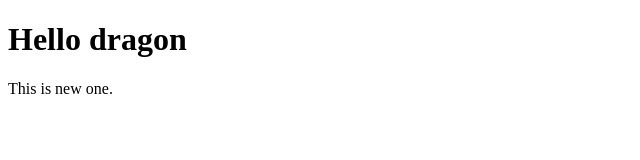
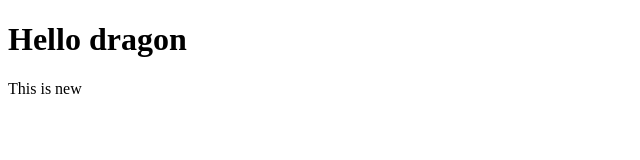
Before and after one commit to dragondevs28/testing, a plain HTML site: page index.html in a window 1280 px wide. Shown: the full height of the page, 0-640 px from the left. Drawn offline with Linux system fonts and the light colour scheme.

Commit message:
Update index.html

```diff
--- a/index.html
+++ b/index.html
@@ -7,6 +7,7 @@
 </head>
 <body>
 	<h1>Hello dragon</h1>
-	<p>This is new one.</p>
+	<p>This is new</p>
+
 </body>
 </html>
```
